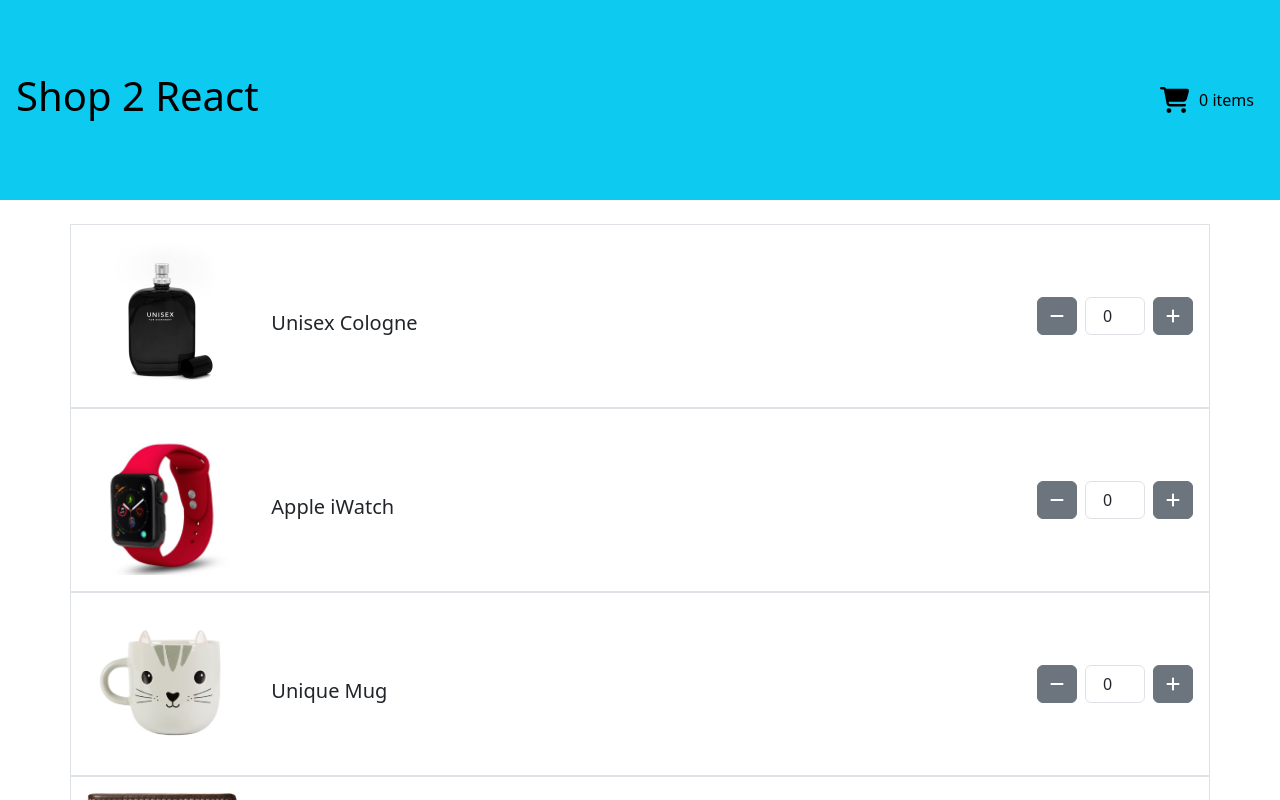
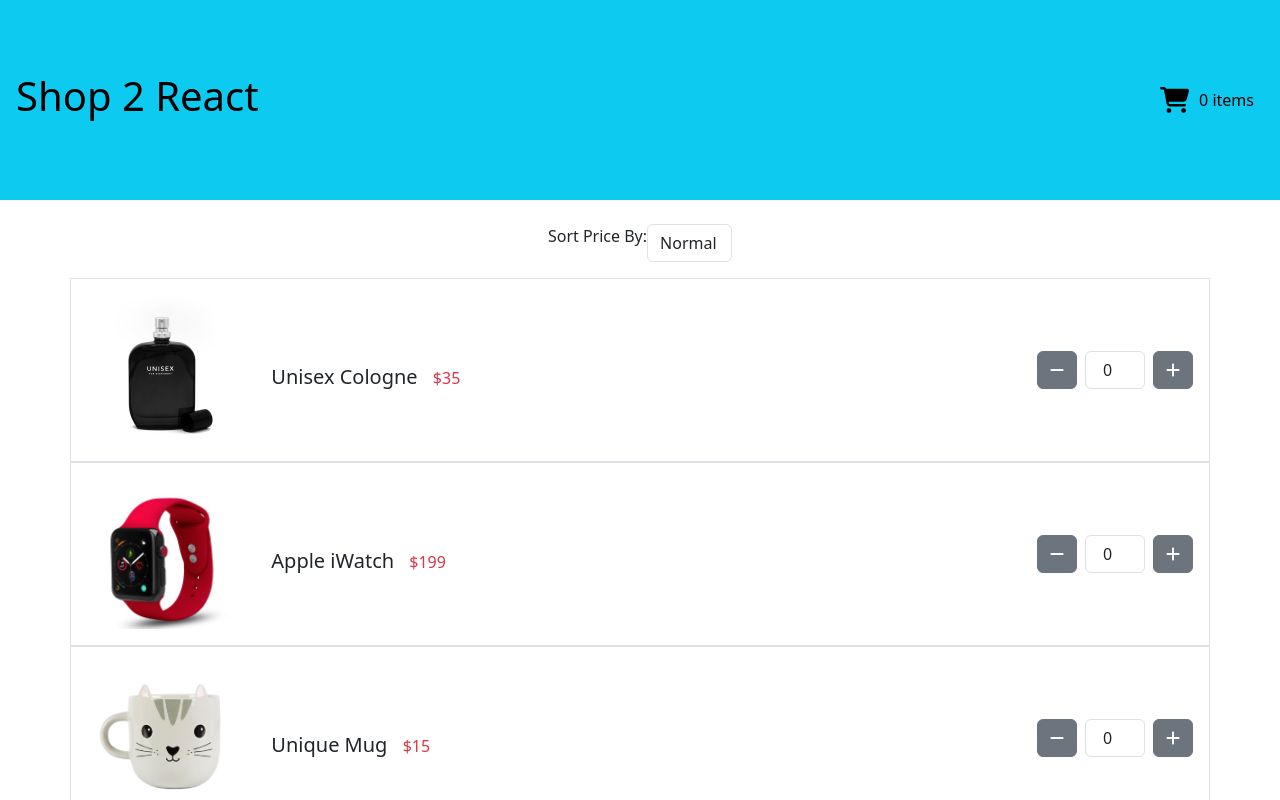
Before and after one commit to ting625/m5-w1-d3-assignment, a React (Create React App) app in the folder shopcart/: page / in a window 1280 px wide. Shown: the top 800 px of the page. Built offline with nearby package versions, Linux system fonts and the light colour scheme.

Commit message:
add each product price

```diff
--- a/shopcart/src/App.js
+++ b/shopcart/src/App.js
@@ -23,6 +23,7 @@
   const [login, setLogin] = useState(false);
   const [data, setData] = useState({});
   const [picture, setPicture] = useState('');
+  const [sortOption, setSortOption] = useState('normal'); // State to control sorting
 
   const handleIncrement = (product) => {
     setQuantities((prev) => ({
@@ -51,11 +52,21 @@
   const totalItems = Object.values(quantities).reduce((acc, curr) => acc + curr, 0);
 
   const products = [
-    { name: 'Unisex Cologne', img: cologne, key: 'cologne' },
-    { name: 'Apple iWatch', img: iwatch, key: 'iwatch' },
-    { name: 'Unique Mug', img: mug, key: 'mug' },
-    { name: 'Mens Wallet', img: wallet, key: 'wallet' },
+    { name: 'Unisex Cologne', img: cologne, key: 'cologne', id:1, price: 35, ratings: '4', value:0},
+    { name: 'Apple iWatch', img: iwatch, key: 'iwatch', id:2, price: 199, ratings: '3.5', value:0},
+    { name: 'Unique Mug', img: mug, key: 'mug', id:3, price: 15, ratings: '5', value:0},
+    { name: 'Mens Wallet', img: wallet, key: 'wallet', id:4, price: 48, ratings: '4.5', value:0},
   ];
+
+  const sortedProducts = [...products].sort((a, b) => {
+    if (sortOption === 'lowest') {
+      return a.price - b.price;
+    } else if (sortOption === 'highest') {
+      return b.price - a.price;
+    } else {
+      return a.id - b.id; // Default sorting by id
+    }
+  });
 
   const cartItems = products.filter(product => quantities[product.key] > 0);
 
@@ -73,6 +84,10 @@
 
   const handleCheckout = () => {
     setShowLogin(true); // Show login form and Facebook login on checkout
+  };
+
+  const handleSortChange = (e) => {
+    setSortOption(e.target.value); // Update the sorting option
   };
 
   return (
@@ -148,6 +163,14 @@
                   </div>
                 ) : (
                   <div className="row">
+                    <div className="col-12 mb-3 d-flex justify-content-center">
+                      <label className="mr-2">Sort Price By: </label>
+                      <select className="form-control w-auto" onChange={handleSortChange} value={sortOption}>
+                        <option value="normal">Normal</option>
+                        <option value="lowest">Lowest</option>
+                        <option value="highest">Highest</option>
+                      </select>
+                    </div>
                     {products.map((product) => (
                       <div key={product.key} className="col-12 d-flex align-items-center border p-3">
                         <div className="product-image col-md-2">
@@ -160,7 +183,9 @@
                           />
                         </div>
                         <div className="product-details col-md-4">
-                          <p className="font-weight-bold">{product.name}</p>
+                          <p className="font-weight-bold">
+                            {product.name} <span className="text-danger">${product.price}</span>
+                          </p>
                         </div>
                         <div className="product-quantity d-flex align-items-center col-md-6 justify-content-end">
                           <div className="quantity-control d-flex align-items-center">
```
